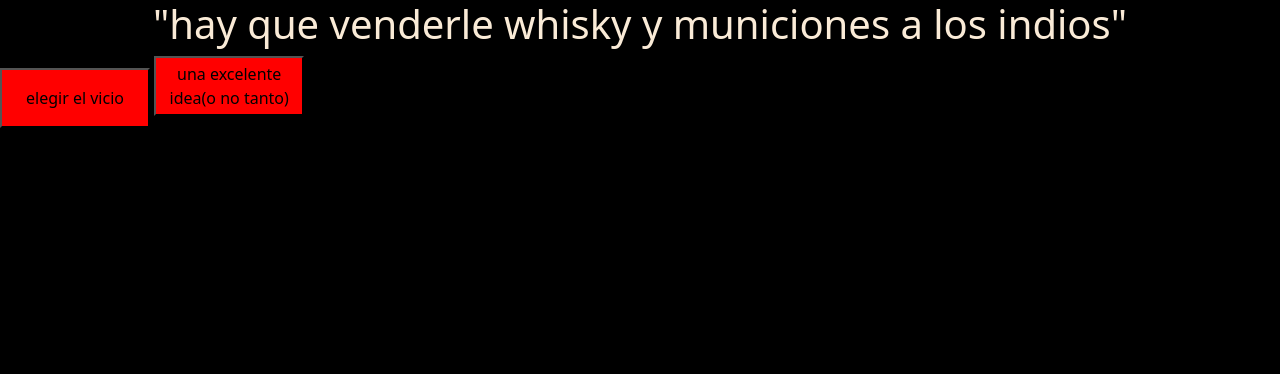
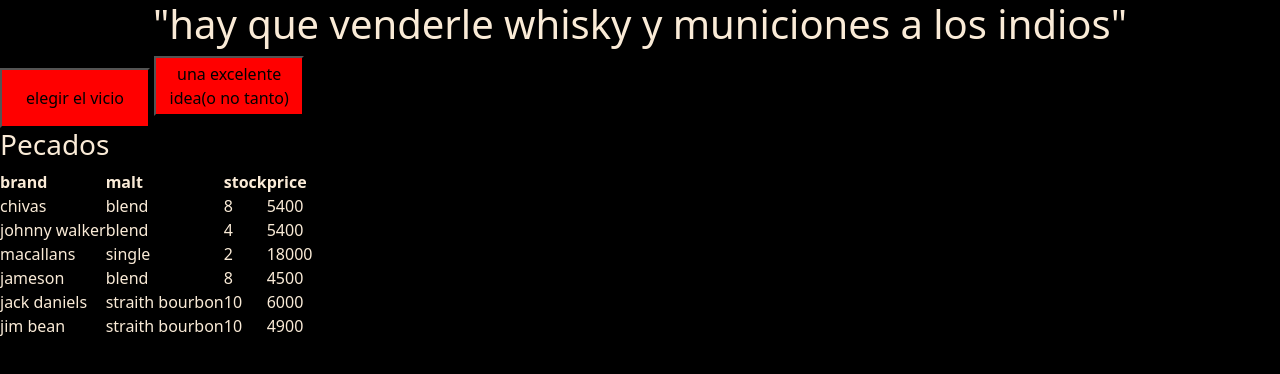
Before and after one commit to Arquidamo/Arquidamo-3ra-preentrega-comision-55265, a website: page pages/Index.html in a window 1280 px wide. Drawn offline with nearby package versions, Linux system fonts and the light colour scheme; some packages are replaced by stand-ins of ours; a script that the page names is missing.

Commit message:
correcciones

```diff
--- a/js/main.js
+++ b/js/main.js
@@ -7,18 +7,57 @@
         this.stock=stock;
     }
 }
-let w1=new Whisky("chivas","blend",5400,8);
-let w2=new Whisky("johnny walker","blend",5400,4);
-let w3=new Whisky("macallans","single",18000,2);
-let w4=new Whisky("jameson","blend",4500,8);
-let w5=new Whisky("jack daniels","straith bourbon", 6000,10);
-let w6=new Whisky("jim bean","straith bourbon", 4900,10);
 
 /* los almaceno en una lista*/
-let Lista =[w1,w2,w3,w4,w5,w6];
+let Lista =[
+  new Whisky("chivas","blend",5400,8),
+  new Whisky("johnny walker","blend",5400,4),
+  new Whisky("macallans","single",18000,2),
+  new Whisky("jameson","blend",4500,8),
+  new Whisky("jack daniels","straith bourbon", 6000,10),
+  new Whisky("jim bean","straith bourbon", 4900,10)
+];
+
+/*mostrarlos en una tabla*/
+/* presentaba un error la tabla  utilice
+ chat gtp para que me lo corrigiera
+ estaba llamando mal las variables y  no me daba
+ cuenta estaba cargando un array vacio */
+Lista.forEach(Whisky=>{
+let fila=document.createElement("tr");
+let brandcell=document.createElement("td");
+let maltcell=document.createElement("td");
+let stockcell=document.createElement("td");
+let pricecell=document.createElement("td");
+
+brandcell.textContent=Whisky.brand;
+maltcell.textContent=Whisky.malt;
+stockcell.textContent=Whisky.stock;
+pricecell.textContent=Whisky.price;
+
+fila.appendChild(brandcell);
+      fila.appendChild(maltcell);
+      fila.appendChild(stockcell);
+      fila.appendChild(pricecell);
+
+      document.querySelector("table").appendChild(fila);
+
+
+})
+
+
+
 
 /*localstorage y session storage*/
-localStorage.setItem("listaLocal",JSON.stringify(Lista));
+
+
+function Loca(){
+  localStorage.setItem("listaLocal",JSON.stringify(Lista));
+}
+
+
+
+
 
 
 function SeleccionarPecado(){
@@ -96,6 +135,7 @@
             }
 
             Lista.push(producto);
+            Loca();
 
             Swal.fire({
               icon: "success",
--- a/pages/Index.html
+++ b/pages/Index.html
@@ -26,6 +26,17 @@
             <button id="nuevoPecado">una excelente idea(o no tanto)</button>
         </div>
 
+        <h3>Pecados</h3>
+        <table id="tabla-productos ">
+          <thead>
+            <tr>
+              <th>brand </th>
+              <th>malt</th>
+              <th>stock</th>
+              <th>price</th>
+            </tr>
+          </thead>
+
 
 
     <!--link javascript-->
```
Also changed, not shown: img/338lp.jpg (deleted), img/45acp.jpg (deleted), img/50bmg.jpg (deleted), img/55645.jpg (deleted), img/9mm.jpg (deleted), img/chivas.jpg (deleted), img/jbeam.jpg (deleted), img/jdaniel.jpg (deleted), img/jwalker.jpg (deleted), img/macallans.jpg (deleted).
